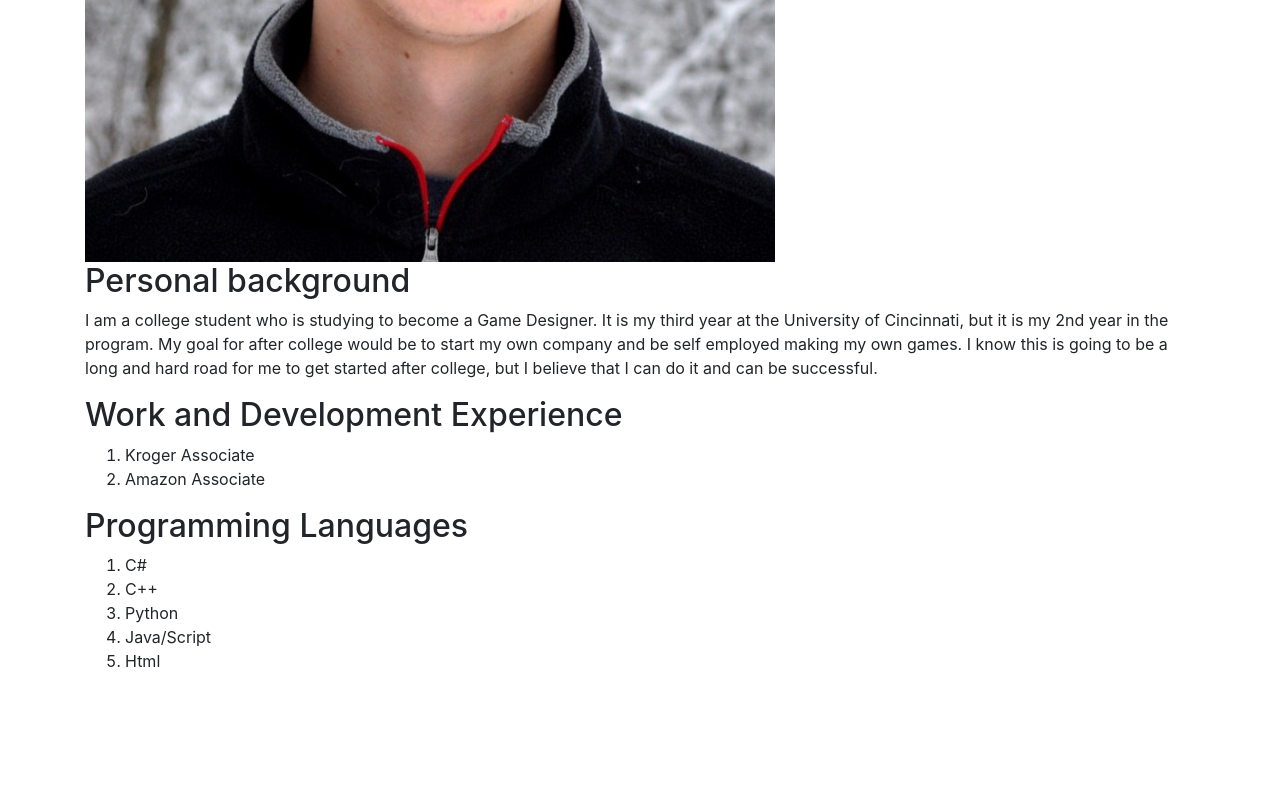
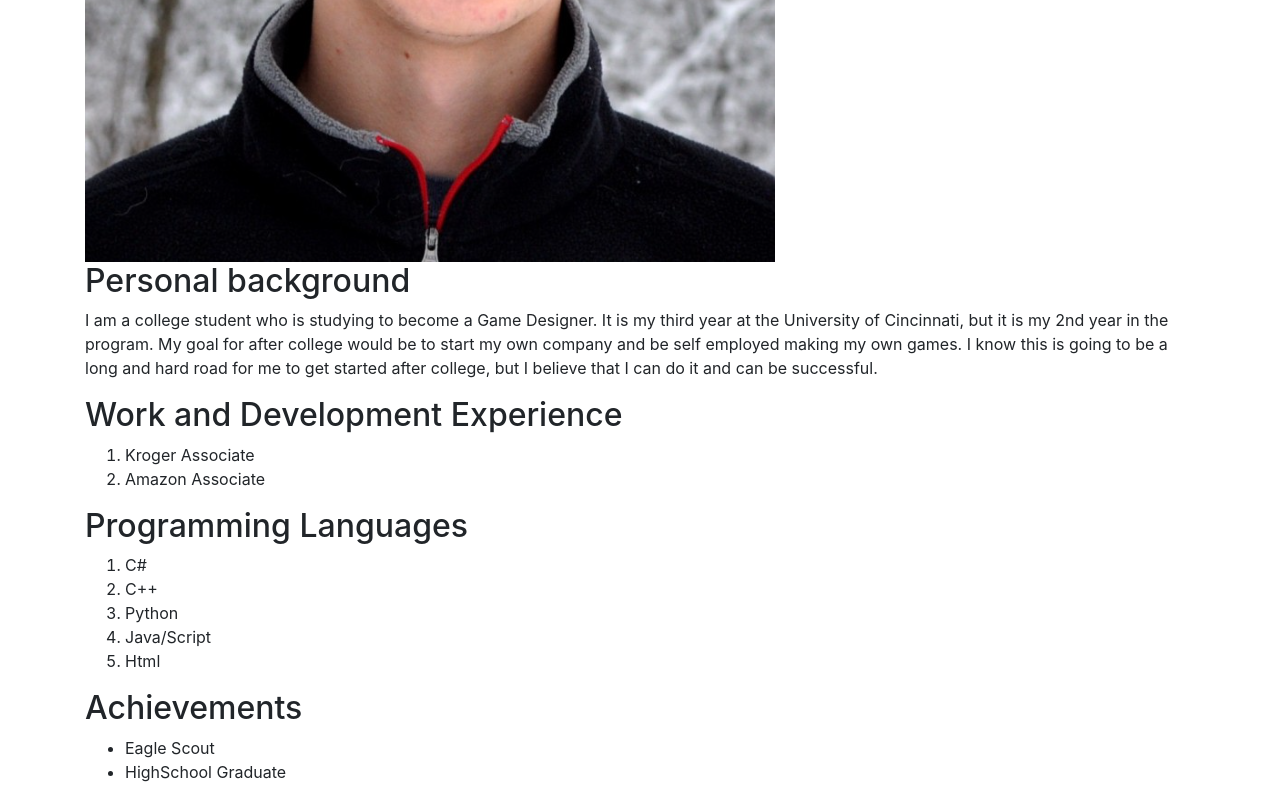
Before and after one commit to SamuelUntener/1-online-portfolio-SamuelUntener-main, a website: page 1-online-portfolio-SamuelUntener-main/index.html in a window 1280 px wide. Shown: the part 613-1413 px from the top of the page. Before the commit the page ends 1302 px from the top, so only its background shows below. Drawn offline with nearby package versions, Linux system fonts and the light colour scheme.

Commit message:
added achievements section

```diff
--- a/1-online-portfolio-SamuelUntener-main/index.html
+++ b/1-online-portfolio-SamuelUntener-main/index.html
@@ -46,6 +46,14 @@
       </ol>
     </div>
 
+    <div class="section" id="achievements">
+      <h2>Achievements</h2>
+      <ul>
+        <li>Eagle Scout</li>
+        <li>HighSchool Graduate</li>
+      </ul>
+    </div>
+
 
 
     </div>
```
